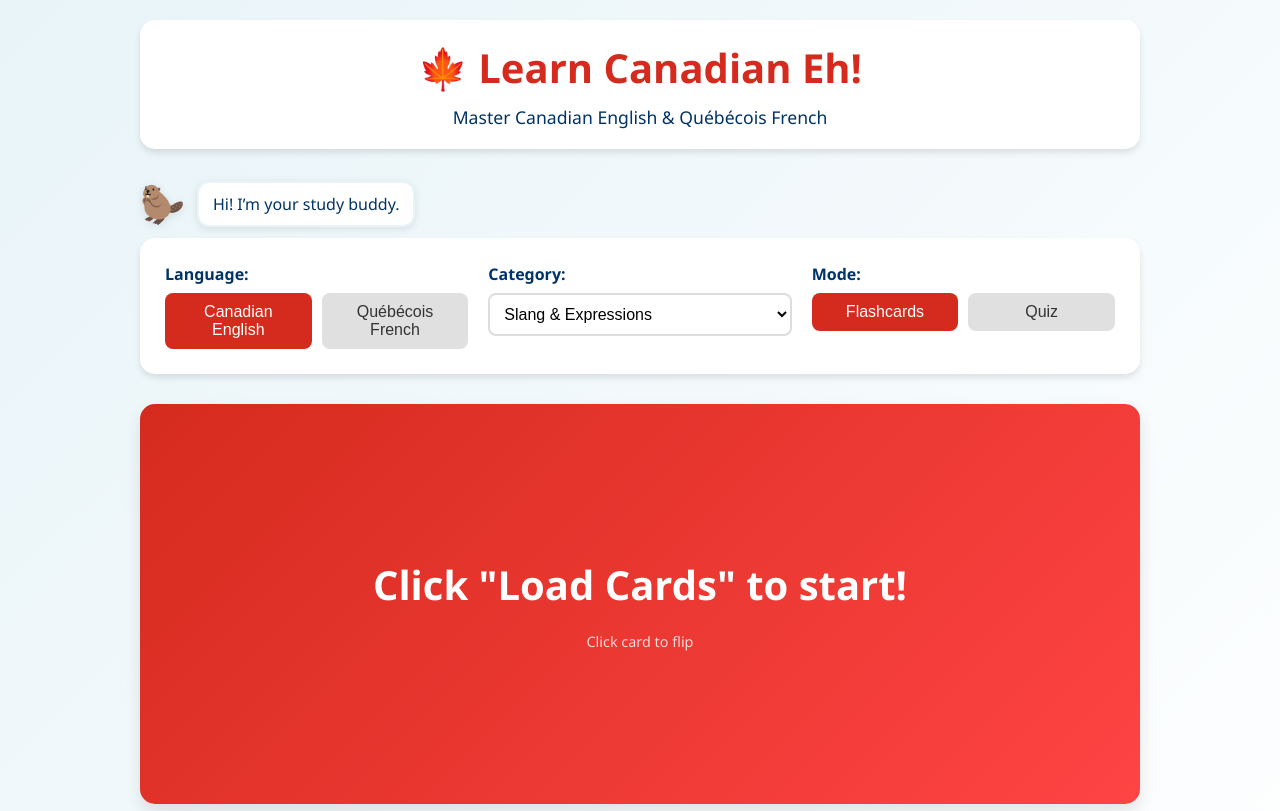
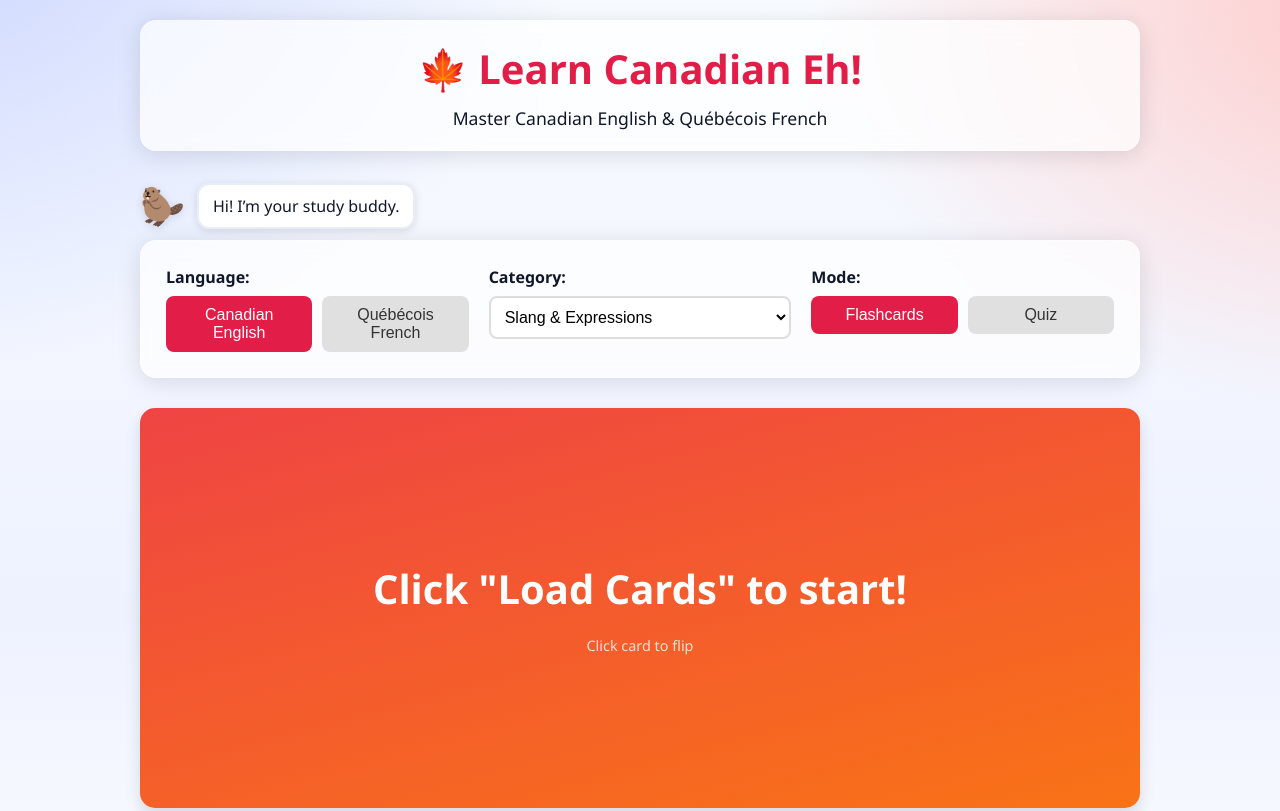
Before and after one commit to GargiPandeyy/Qurench, a plain HTML site: page index.html in a window 1280 px wide. Shown: the top 811 px of the page. Drawn offline with Linux system fonts and the light colour scheme.

Commit message:
mewooiue

```diff
--- a/styles.css
+++ b/styles.css
@@ -5,20 +5,25 @@
 }
 
 :root {
-    --red: #FF0000;
+    --red: #e11d48;
     --white: #FFFFFF;
-    --maple-red: #D52B1E;
-    --ice-blue: #E8F4F8;
-    --dark-blue: #003366;
-    --light-gray: #F5F5F5;
-    --shadow: rgba(0, 0, 0, 0.1);
+    --maple-red: #e11d48;
+    --ice-blue: #e8eef6;
+    --dark-blue: #0f172a;
+    --light-gray: #f3f4f6;
+    --shadow: rgba(2, 6, 23, 0.12);
+    --card-bg: rgba(255, 255, 255, 0.7);
+    --card-border: rgba(255, 255, 255, 0.35);
 }
 
 body {
     font-family: 'Segoe UI', Tahoma, Geneva, Verdana, sans-serif;
-    background: linear-gradient(135deg, var(--ice-blue) 0%, #ffffff 100%);
     min-height: 100vh;
     padding: 20px;
+    color: #0b1220;
+    background: radial-gradient(1200px 800px at -10% -10%, #c7d2fe 0%, transparent 60%),
+                radial-gradient(1000px 700px at 110% 0%, #fecaca 0%, transparent 60%),
+                linear-gradient(180deg, #f8fbff 0%, #eef2ff 60%, #ffffff 100%);
 }
 
 .container {
@@ -93,9 +98,11 @@ header {
     text-align: center;
     margin-bottom: 30px;
     padding: 20px;
-    background: white;
-    border-radius: 15px;
-    box-shadow: 0 4px 6px var(--shadow);
+    background: var(--card-bg);
+    border-radius: 16px;
+    box-shadow: 0 4px 24px var(--shadow);
+    backdrop-filter: blur(8px);
+    border: 1px solid var(--card-border);
 }
 
 header h1 {
@@ -118,10 +125,12 @@ header h1 {
 }
 
 .setup-card {
-    background: white;
+    background: var(--card-bg);
     padding: 40px;
-    border-radius: 15px;
-    box-shadow: 0 8px 16px var(--shadow);
+    border-radius: 16px;
+    box-shadow: 0 8px 24px var(--shadow);
+    border: 1px solid var(--card-border);
+    backdrop-filter: blur(8px);
     text-align: center;
     max-width: 500px;
     width: 100%;
@@ -164,10 +173,12 @@ header h1 {
 
 
 .controls {
-    background: white;
+    background: var(--card-bg);
     padding: 25px;
-    border-radius: 15px;
-    box-shadow: 0 4px 6px var(--shadow);
+    border-radius: 16px;
+    box-shadow: 0 4px 24px var(--shadow);
+    border: 1px solid var(--card-border);
+    backdrop-filter: blur(8px);
     margin-bottom: 30px;
     display: flex;
     flex-wrap: wrap;
@@ -299,12 +310,12 @@ select:focus {
 }
 
 .flashcard-front {
-    background: linear-gradient(135deg, var(--maple-red) 0%, #ff4444 100%);
+    background: linear-gradient(165deg, #ef4444 0%, #f97316 100%);
     color: white;
 }
 
 .flashcard-back {
-    background: linear-gradient(135deg, var(--dark-blue) 0%, #0055aa 100%);
+    background: linear-gradient(165deg, #1f2937 0%, #0ea5e9 100%);
     color: white;
     transform: rotateY(180deg);
 }
@@ -365,10 +376,12 @@ select:focus {
 
 
 .quiz-container {
-    background: white;
+    background: var(--card-bg);
     padding: 40px;
-    border-radius: 15px;
-    box-shadow: 0 8px 16px var(--shadow);
+    border-radius: 16px;
+    box-shadow: 0 8px 24px var(--shadow);
+    border: 1px solid var(--card-border);
+    backdrop-filter: blur(8px);
 }
 
 .quiz-header {
```
